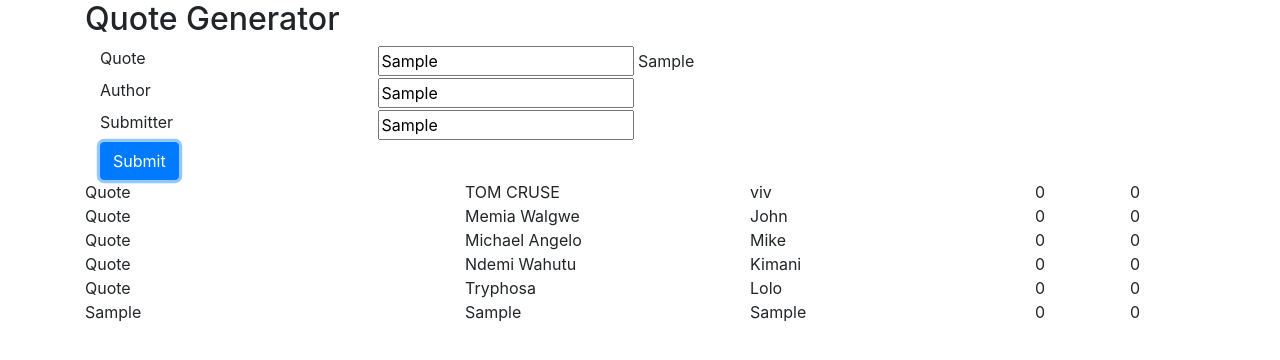
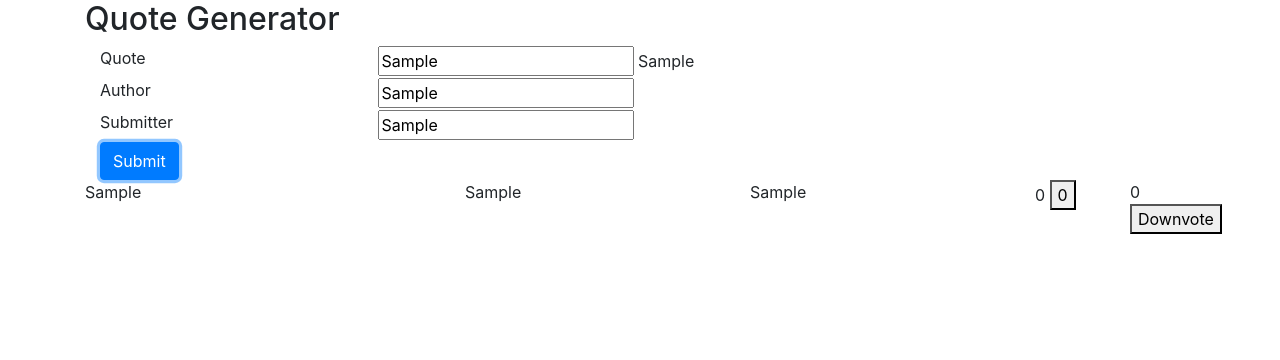
Before and after one commit to Vivvianne/Quotes, an Angular app: page / in a window 1280 px wide. Both pictures are taken after typing "Sample", "Sample", "Sample" into the empty fields and a click on the button "Submit". Shown: the top 360 px of the page. Built offline with nearby package versions, Linux system fonts and the light colour scheme.

Commit message:
tried writting the function for uovote

```diff
--- a/src/app/quotec.ts
+++ b/src/app/quotec.ts
@@ -5,5 +5,4 @@ export class Quotec {
 
     }
 
-
 }
--- a/src/app/quotes-form/quotes-form.component.html
+++ b/src/app/quotes-form/quotes-form.component.html
@@ -67,9 +67,11 @@
     </div>
     <div class="col-1">
       {{Q.upvote}}
+      <button (click)="quotesupvote(Q.id)" >{{Q.upvote}}</button>
     </div>
     <div class="col-1">
       {{Q.downvote}}
+      <button (click)="quotesdownvote(Q.id)" >Downvote</button>
     </div>
 
   </div>
--- a/src/app/quotes-form/quotes-form.component.ts
+++ b/src/app/quotes-form/quotes-form.component.ts
@@ -24,10 +24,15 @@ export class QuotesFormComponent implements OnInit {
   submitQuote(){
    var date = new Date();
     this.qouteservice.qoutes.push(new Quotec(7,this.author,this.Quote,this.submitter, date, 0, 0 ));
-    console.log("works");
-    console.log(new Quotec(7,this.author,this.Quote,this.submitter, date, 0, 0 ))
-
     //code here
+  }
+  quotesupvote(id:number){
+   for( var i = 0; i < this.qouteservice.qoutes.length; i++){
+     if( this.qouteservice.qoutes[i].id = id){
+      this.qouteservice.qoutes[i].upvote + 1;
+     }
+   }
+   this.Quotes = this.qouteservice.qoutes;
   }
 
 }
--- a/src/app/quoteservice.service.ts
+++ b/src/app/quoteservice.service.ts
@@ -8,17 +8,6 @@ export class QuoteserviceService {
 
   constructor() { }
 
-  qoutes =
-  [
-      new Quotec( 1, "TOM CRUSE", "Quote", "viv" ,"2018-3-3",0, 0),
-      new Quotec( 2, "Memia Walgwe", "Quote", "John", "2018-5-12",0 ,0),
-      new Quotec( 3, "Michael Angelo", "Quote", "Mike", "2018-5-12",0 ,0),
-      new Quotec( 4, "Ndemi Wahutu", "Quote", "Kimani", "2018-5-12",0 ,0),
-      new Quotec( 5, "Tryphosa ", "Quote", "Lolo", "2018-5-12",0 ,0),
-
-    ]
-
-
-
+  qoutes =[]
 
 }
```
